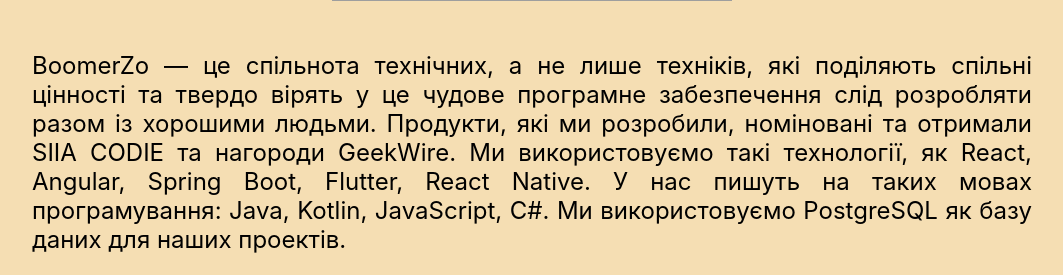
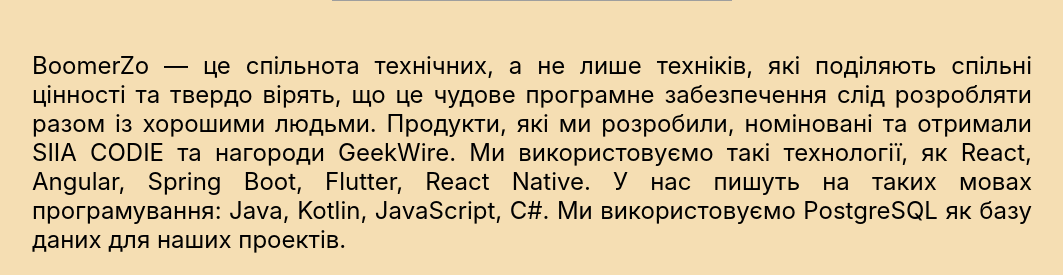
Before and after one commit to a7292969/qa_company_course_work, a Django app: page / in a window 1280 px wide. Shown: the part 764-1039 px from the top of the page, without its empty margins (108-1171 px from the left). Run offline with Django 3.2, Linux system fonts and the light colour scheme; grey boxes are pictures that could not be loaded.

Commit message:
fix mistake

```diff
--- a/app/templates/index.html
+++ b/app/templates/index.html
@@ -12,7 +12,7 @@
     </p>
     <img class="img" src="https://zwebra.com/assets/template/img/banner-template/social-network-development.png" />
     <p style="font-size: 24px; max-width: 1000px; margin-top: 50px; text-align: justify">
-        BoomerZo — це спільнота технічних, а не лише техніків, які поділяють спільні цінності та твердо вірять у це
+        BoomerZo — це спільнота технічних, а не лише техніків, які поділяють спільні цінності та твердо вірять, що це
         чудове програмне забезпечення слід розробляти разом із хорошими людьми. Продукти, які ми розробили, номіновані
         та отримали SIIA CODIE
         та нагороди GeekWire. Ми використовуємо такі технології, як React, Angular, Spring Boot, Flutter, React Native.
```
